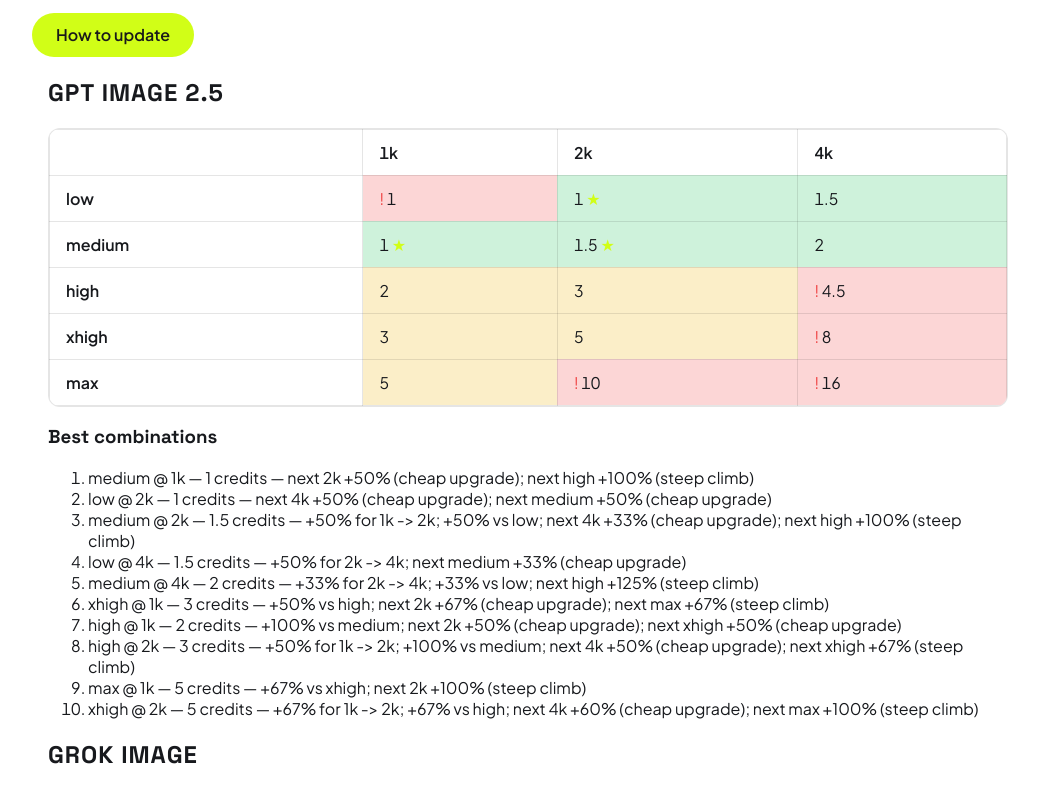
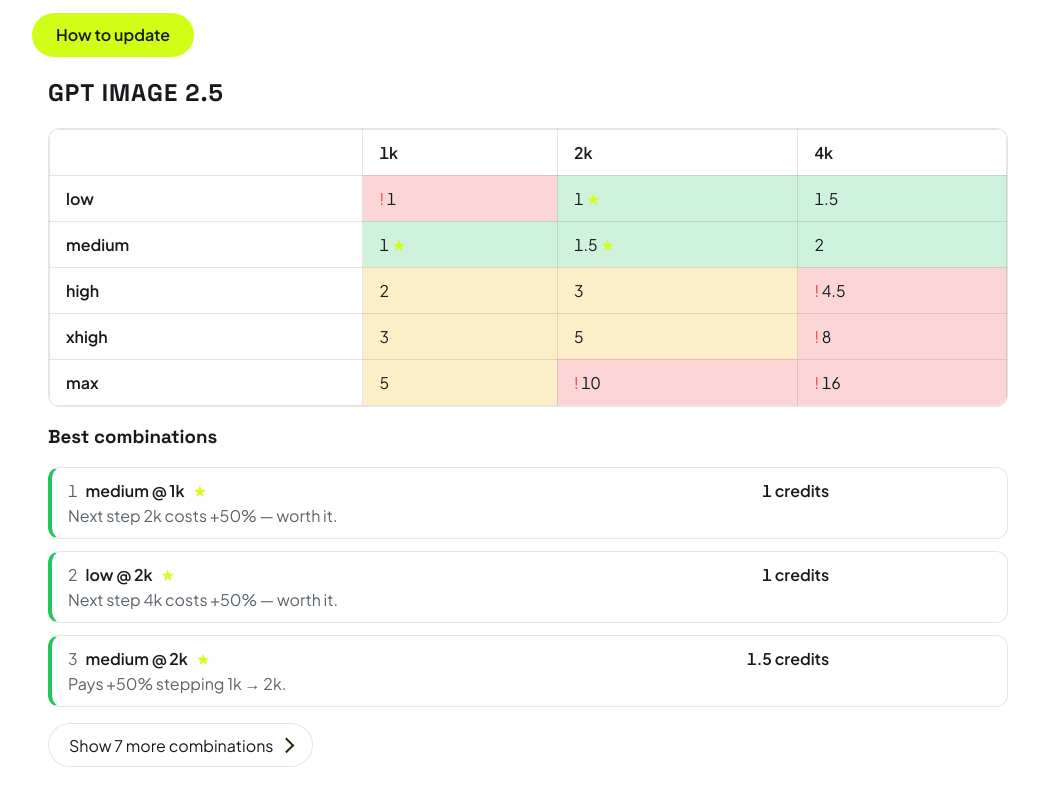
Before and after one commit to Asura7170/higgsfield-credit-costs, a website built with Vite: page index.html in a window 1280 px wide. Shown: the part 163-950 px from the top of the page, without its empty margins (112-1167 px from the left). Built offline with nearby package versions, Linux system fonts and the light colour scheme.

Commit message:
feat: ranked best combinations with verdicts and expandable rest

```diff
--- a/src/main.ts
+++ b/src/main.ts
@@ -191,6 +191,50 @@
   return { id, qualities: model.qualities, resolutions: model.resolutions, cells, picks };
 }
 
+export function verdict(reason: string): string {
+  if (reason === "base combo") return "The baseline — no pricier neighbor.";
+  const step = reason.match(/\+(\d+)% for (\S+) -> ([^;]+)/);
+  if (step) return `Pays +${step[1]}% stepping ${step[2]} → ${step[3].trim()}.`;
+  const versus = reason.match(/\+(\d+)% vs ([^;(]+)/);
+  if (versus) return `Pays +${versus[1]}% over ${versus[2].trim()} quality.`;
+  const next = reason.match(/next (\S+) \+(\d+)% \((cheap upgrade|steep climb)\)/);
+  if (next) {
+    return `Next step ${next[1]} costs +${next[2]}% — ${next[3] === "cheap upgrade" ? "worth it" : "pricey"}.`;
+  }
+  return reason;
+}
+
+function pickItem(c: Cell, rank: number): HTMLElement {
+  const li = document.createElement("li");
+  li.className = `pick tier-${c.tier}${c.top ? " top" : ""}`;
+  li.title = c.reason;
+  const line = document.createElement("p");
+  line.className = "pick-line";
+  const rankEl = document.createElement("span");
+  rankEl.className = "pick-rank";
+  rankEl.textContent = `${rank}`;
+  const combo = document.createElement("strong");
+  combo.textContent = `${c.q} @ ${c.r}`;
+  line.append(rankEl, combo);
+  if (c.top) {
+    const star = document.createElement("span");
+    star.className = "star";
+    star.setAttribute("role", "img");
+    star.setAttribute("aria-label", "top pick");
+    star.textContent = "★";
+    line.append(star);
+  }
+  const price = document.createElement("span");
+  price.className = "pick-price";
+  price.textContent = `${c.price} credits`;
+  line.append(price);
+  const say = document.createElement("p");
+  say.className = "pick-verdict";
+  say.textContent = verdict(c.reason);
+  li.append(line, say);
+  return li;
+}
+
 function renderModel(m: ModelResult): HTMLElement {
   const section = document.createElement("section");
   section.className = "reveal";
@@ -240,18 +284,32 @@
   const h3 = document.createElement("h3");
   h3.textContent = "Best combinations";
   section.append(h3);
+  if (m.picks.length === 0) {
+    const p = document.createElement("p");
+    p.textContent = "No green or yellow combos.";
+    section.append(p);
+    return section;
+  }
+  const tops = m.picks.filter((c) => c.top);
+  const rest = m.picks.filter((c) => !c.top);
+  const shown = tops.length > 0 ? tops : m.picks.slice(0, 1);
+  const hidden = tops.length > 0 ? rest : m.picks.slice(1);
   const ol = document.createElement("ol");
-  if (m.picks.length === 0) {
-    const li = document.createElement("li");
-    li.textContent = "No green or yellow combos.";
-    ol.append(li);
+  ol.className = "picks";
+  shown.forEach((c, i) => ol.append(pickItem(c, i + 1)));
+  section.append(ol);
+  if (hidden.length > 0) {
+    const det = document.createElement("details");
+    det.className = "more-picks";
+    const sum = document.createElement("summary");
+    sum.textContent = `Show ${hidden.length} more combination${hidden.length === 1 ? "" : "s"}`;
+    const restOl = document.createElement("ol");
+    restOl.className = "picks";
+    restOl.start = shown.length + 1;
+    hidden.forEach((c, i) => restOl.append(pickItem(c, shown.length + i + 1)));
+    det.append(sum, restOl);
+    section.append(det);
   }
-  for (const c of m.picks) {
-    const li = document.createElement("li");
-    li.textContent = `${c.q} @ ${c.r} — ${c.price} credits — ${c.reason}`;
-    ol.append(li);
-  }
-  section.append(ol);
   return section;
 }
 
--- a/src/style.css
+++ b/src/style.css
@@ -258,6 +258,111 @@
   box-shadow: inset 0 1px 0 var(--edge-highlight);
 }
 
+ol.picks {
+  list-style: none;
+  margin: 0;
+  padding: 0;
+  display: grid;
+  gap: 0.75rem;
+}
+
+.pick {
+  border: 1px solid var(--border);
+  border-inline-start: 4px solid var(--border);
+  border-radius: var(--radius);
+  background: var(--surface);
+  box-shadow: inset 0 1px 0 var(--edge-highlight);
+  padding: 0.75rem 1rem;
+  display: grid;
+  gap: 0.25rem;
+}
+
+.pick.tier-green {
+  border-inline-start-color: var(--tier-high);
+}
+
+.pick.tier-yellow {
+  border-inline-start-color: var(--tier-mid);
+}
+
+.pick.tier-red {
+  border-inline-start-color: var(--tier-low);
+}
+
+.pick-line {
+  display: flex;
+  align-items: baseline;
+  gap: 0.5rem;
+  margin: 0;
+}
+
+.pick-rank {
+  color: var(--muted);
+  font-variant-numeric: tabular-nums;
+}
+
+.pick-price {
+  margin-inline-start: auto;
+  font-weight: 600;
+  font-variant-numeric: tabular-nums;
+  white-space: nowrap;
+}
+
+.pick .star {
+  color: var(--brand);
+}
+
+.pick-verdict {
+  margin: 0;
+  color: var(--muted);
+}
+
+.more-picks summary {
+  cursor: pointer;
+  list-style: none;
+  display: flex;
+  align-items: center;
+  gap: 0.5rem;
+  min-height: 44px;
+  margin: 16px 0;
+  width: fit-content;
+  padding: 0.625rem 1.25rem;
+  border: 1px solid var(--border);
+  border-radius: 999px;
+  background: var(--surface);
+  color: var(--text);
+}
+
+.more-picks summary::-webkit-details-marker {
+  display: none;
+}
+
+.more-picks summary::marker {
+  content: "";
+}
+
+.more-picks summary:hover {
+  border-color: var(--brand);
+}
+
+.more-picks summary:active {
+  transform: scale(0.97);
+}
+
+.more-picks summary::after {
+  content: "";
+  inline-size: 0.55rem;
+  block-size: 0.55rem;
+  border-inline-end: 2px solid light-dark(var(--brand-deep), var(--brand));
+  border-block-end: 2px solid light-dark(var(--brand-deep), var(--brand));
+  transform: rotate(-45deg);
+  transition: transform 0.25s var(--ease-out);
+}
+
+.more-picks[open] summary::after {
+  transform: rotate(45deg);
+}
+
 pre {
   overflow-x: auto;
 }
```
Also changed, not shown: doc/spec.md (+1 -1 lines), src/main.test.ts (+13 -1 lines).
